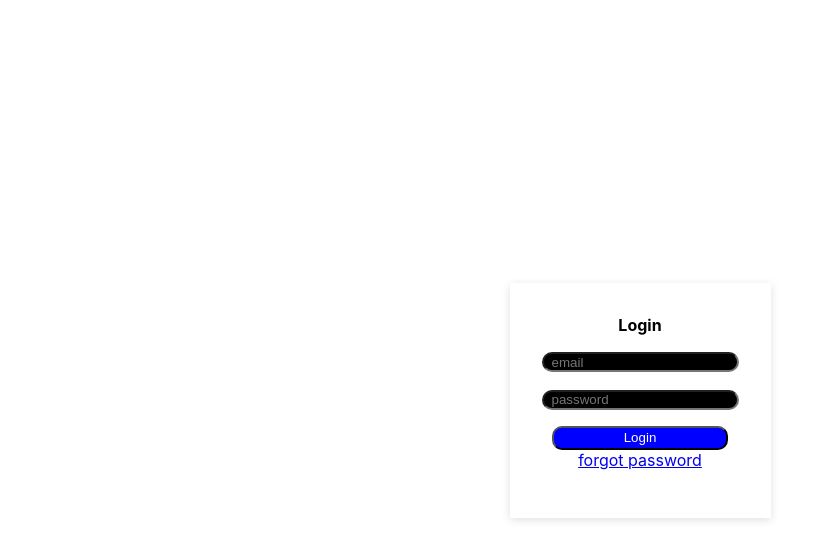
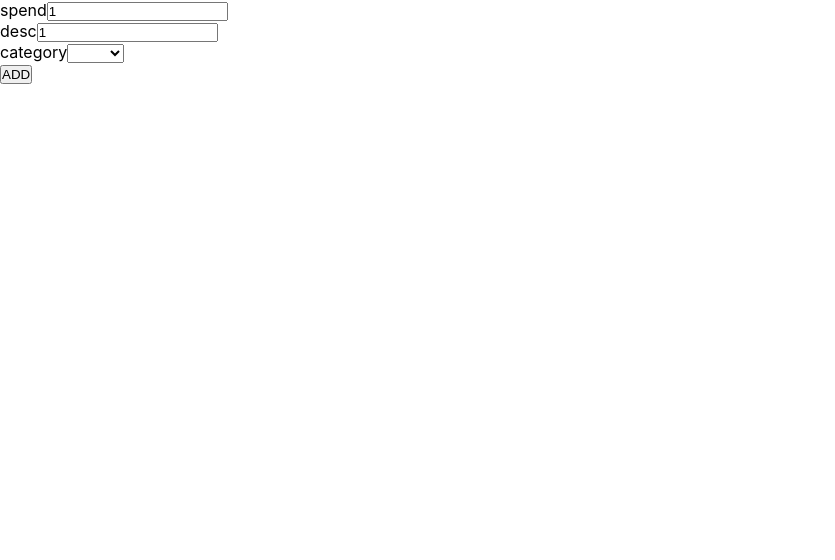
Before and after one commit to vibinab/sharpexpensetracker, a React (Create React App) app: page /update/1/1/1/1 in a window 1280 px wide. Before the commit this address led to /login. Shown: the top 560 px of the page, without its empty margins (0-835 px from the left). Built offline with nearby package versions, Linux system fonts and the light colour scheme.

Commit message:
operation

```diff
--- a/src/App.js
+++ b/src/App.js
@@ -8,6 +8,7 @@ import AuthContext from './store/auth-context';
 import { useContext } from 'react';
 import { Profile } from './component/profile/Profile';
 import { Forgotpassword } from './component/Auth/Forgotpassword';
+import { Update } from './component/Expensetracker/Update';
 
 function App() {
 
@@ -38,6 +39,10 @@ function App() {
     <Forgotpassword />
     </Route>
 
+     <Route path="/update/:spendid/:routeid/:desc/:category">
+      <Update/>
+     </Route>
+
     <Route path="*">
     <Redirect to="/login"></Redirect>
     </Route>
--- a/src/component/Expensetracker/Expensetracker.js
+++ b/src/component/Expensetracker/Expensetracker.js
@@ -2,6 +2,7 @@ import React, { useEffect, useState } from 'react'
 import "./Expensetracker.css"
 import { Expensetrackeritem } from './Expensetrackeritem'
 import axios from "axios"
+import { useHistory } from 'react-router-dom'
 
 export const Expensetracker = () => {
 
@@ -14,7 +15,8 @@ export const Expensetracker = () => {
 
     const[ category,setcategory]=useState('');
 
-    const [error, seterror]=useState(null);
+    const history=useHistory()
+
 
     const spendhandler=(event)=> {
         setpend(event.target.value)
@@ -37,7 +39,7 @@ export const Expensetracker = () => {
         console.log(expensedata)
         // setdata( current=>[...current,expensedata])
         // console.log(data)
-        axios.post('https://expensetracker-ed764-default-rtdb.firebaseio.com/e.json', {
+        axios.post('https://expensetracker-ed764-default-rtdb.firebaseio.com/track.json', {
             body:expensedata,
 
         }).then((res)=>{
@@ -52,19 +54,25 @@ export const Expensetracker = () => {
             console.log(err)
         })
 
+
+
         setpend(" ")
         setdesc(" ")
         setcategory(" ")
     }
 
     useEffect(()=> {
-        axios.get('https://expensetracker-ed764-default-rtdb.firebaseio.com/e.json')
+        axios.get('https://expensetracker-ed764-default-rtdb.firebaseio.com/track.json')
         .then((res)=>{
             console.log("get",res.data)
            let loaddata=[]
+           let newdata={}
             for (const key in res.data){
+                console.log("key",key)
                 console.log("Data",res.data[key].body)
+                res.data[key].body.key=key
                  loaddata.push(res.data[key].body)
+
             }
             console.log("show data",loaddata)
            setdataapi(loaddata)
@@ -88,6 +96,25 @@ export const Expensetracker = () => {
 
     },[])
 
+    const deletebuttonhandler=(id)=> {
+        console.log(id)
+         axios.delete(`https://expensetracker-ed764-default-rtdb.firebaseio.com/track/${id}.json`)
+         .then((res)=> {
+            console.log(res)
+         })
+         .catch((err)=> {
+            console.log(err)
+         })
+    }
+
+    const editbuttonhandler=(key,spend,desc,category)=> {
+          console.log(key)
+          console.log(spend)
+          console.log(desc)
+          console.log(category)
+          history.replace('/update/'+spend+"/"+key+"/"+desc+"/"+category)
+
+    }
 
   return (
     <>
@@ -95,11 +122,15 @@ export const Expensetracker = () => {
             <form onSubmit={expensehandler}>
                 <div>
                     <label>spend</label>
-                    <input type="number" onChange={spendhandler}></input>
+                    <input type="number" onChange={spendhandler}
+
+                    ></input>
                 </div>
                 <div>
                     <label>desc</label>
-                    <input type="text" onChange={deschandler}></input>
+                    <input type="text" onChange={deschandler}
+
+                    ></input>
                 </div>
                 <div>
                 <label>category</label>
@@ -137,9 +168,12 @@ export const Expensetracker = () => {
         dataapi.map((d)=> {
             return (
                 <Expensetrackeritem
+                    keyss={d.key}
                     spend={d.spend}
                     desc={d.desc}
                     category={d.category}
+                    ondelete={deletebuttonhandler}
+                    onedit={editbuttonhandler}
                 />
             )
         })
--- a/src/component/Expensetracker/Expensetrackeritem.js
+++ b/src/component/Expensetracker/Expensetrackeritem.js
@@ -1,7 +1,10 @@
 import React from 'react'
 import "./Expensetrackeritem.css"
 
+
 export const Expensetrackeritem = (props) => {
+
+
   return (
     <>
         <div className='expenseitem'>
@@ -9,6 +12,12 @@ export const Expensetrackeritem = (props) => {
             <li>{props.spend}</li>
             <li>{props.desc}</li>
             <li>{props.category}</li>
+            <li><button onClick={()=>props.ondelete(props.keyss)}>delete</button></li>
+            <li>
+                <button onClick={()=>props.onedit(props.keyss,props.spend,props.desc,props.category)}>
+                    edit
+                </button>
+            </li>
           </ul>
         </div>
     </>
--- /dev/null
+++ b/src/component/Expensetracker/Update.js
@@ -0,0 +1,110 @@
+import React, { useEffect, useState } from 'react'
+import { useHistory, useParams } from 'react-router-dom'
+import axios from "axios"
+
+export const Update = () => {
+
+    const params=useParams()
+    console.log(params.routeid)
+    const key=params.routeid
+    const spend=params.spendid
+    const desc=params.desc
+    const category=params.category
+    console.log(key,spend,desc,category)
+
+    const [editspend, seteditspend]=useState(spend);
+    const [editdesc, seteditdesc]=useState(desc);
+    const [editcategory, seteditcategory]=useState(category);
+
+    const history=useHistory()
+
+    const editspendhandler=(event)=> {
+        seteditspend(event.target.value)
+    }
+
+    const editdeschandler=(event)=> {
+        seteditdesc(event.target.value)
+    }
+
+    const editcategoryhandler=(event)=> {
+        seteditcategory(event.target.value)
+    }
+
+
+    const [updatess, setupdate]=useState(null);
+
+
+//     useEffect(()=>{
+//         axios.get(`https://expensetracker-ed764-default-rtdb.firebaseio.com/exp/${key}.json`)
+//         .then((res)=> {
+//             console.log(res.data.body)
+//             setupdate(res.data.body)
+
+//         })
+//         .catch((err)=>{
+//             console.log(err)
+//         })
+
+//     },[])
+// console.log("state",updatess)
+const submiteditexpensehandler=(event)=> {
+    event.preventDefault();
+    axios.put(`https://expensetracker-ed764-default-rtdb.firebaseio.com/track/${key}.json`, {
+        spend:editspend,
+        desc:editdesc,
+        category:editcategory
+    })
+    .then((res)=> {
+        console.log(res)
+    })
+    .catch((err)=>{
+        console.log(err)
+    })
+
+
+    history.replace('/')
+}
+
+
+  return (
+
+
+    <>
+        <div className='expensetrackerupdate'>
+            <form onSubmit={submiteditexpensehandler}>
+                <div>
+                    <label>spend</label>
+                    <input type="number"
+                     value={editspend}
+                    onChange={editspendhandler}
+                    ></input>
+                </div>
+                <div>
+                    <label>desc</label>
+                    <input type="text"
+                     value={editdesc}
+                    onChange={editdeschandler}
+                    ></input>
+                </div>
+                <div>
+                <label>category</label>
+                <select name="category"
+                value={editcategory}
+                onChange={editcategoryhandler}
+                >
+                <option></option>
+                <option value="food">Food</option>
+                 <option value="petrol">Petrol</option>
+                 <option value="rent">Rent</option>
+                </select>
+                </div>
+                <div >
+                <button type='submit'>ADD</button>
+                </div>
+
+
+            </form>
+        </div>
+    </>
+  )
+}
```
Also changed, not shown: src/component/Expensetracker/Update.css (added).
